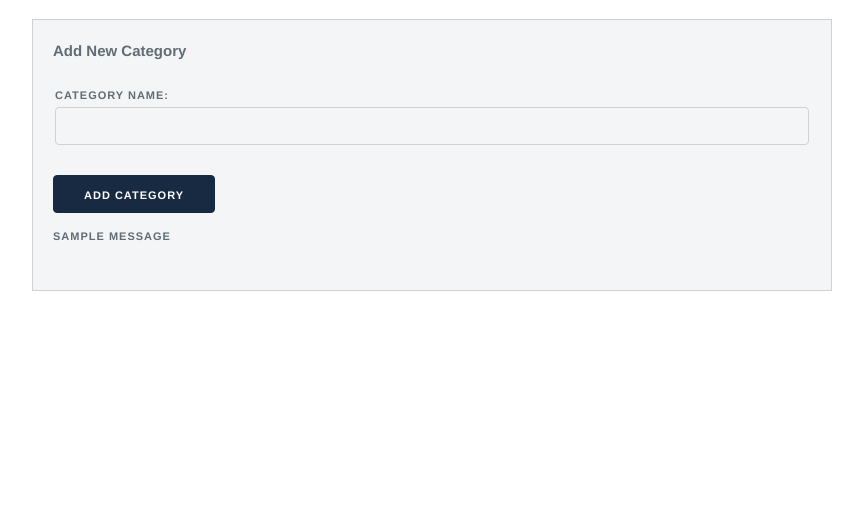
After one commit to pperone/pedroscatalog, a Flask app: template templates/addCategory.html in a window 1280 px wide. The commit adds this page. Shown: the part 73-583 px from the top of the page, without its empty margins (208-1071 px from the left). Run offline with Flask 2, Linux system fonts and the light colour scheme; the template is opened without the code that fills it, so the values that code supplies are empty; one stand-in notice (Sample message) is shown; some libraries are stand-ins or nearby versions.

Commit message:
Final version

```diff
--- /dev/null
+++ b/templates/addCategory.html
@@ -0,0 +1,28 @@
+{% extends "base.html" %}
+
+{% block content %}
+
+	<div class="row">
+		<div class="category-item column">
+			<h6 class="category-item__header">
+				<span class="header__title">Add New Category</span>
+			</h6>
+			<form action="#" method="post" class="category-item__form">
+				<fieldset>
+					<label for="" class="form__label">Category Name:</label>
+					<input type="text" name="name" class="form__input">
+
+				</fieldset>
+				<input type="submit" value="add category">
+				{% with messages = get_flashed_messages() %}
+					{% if messages %}
+						{% for message in messages %}
+							 <p class="flash__message">{{ message }}</p>
+						{% endfor %}
+					{% endif %}
+				{% endwith %}
+			</form>
+		</div>
+	</div>
+
+{% endblock %}
--- a/templates/categories.html
+++ b/templates/categories.html
@@ -17,6 +17,7 @@
 						</a>
 					{% endfor %}
 				</ul>
+
 			</div>
 		</div>
 
@@ -36,7 +37,7 @@
 				</ul>
 
 				{% if 'username' in session %}
-					<a href="{{url_for('addCategoryItem')}}" class="button u list__add">Add Band</a>
+					<a href="{{url_for('addCategoryItem')}}" class="button u list__add">  + Add Band  </a>
 				{% endif %}
 			</div>
 		</div>
--- a/templates/category.html
+++ b/templates/category.html
@@ -35,10 +35,6 @@
 					{% endfor %}
 				</ul>
 
-				{% if 'username' in session %}
-					<a href="{{url_for('addCategoryItem')}}" class="button u list__add">Add Band</a>
-				{% endif %}
-
 			</div>
 		</div>
 	</div>
```
